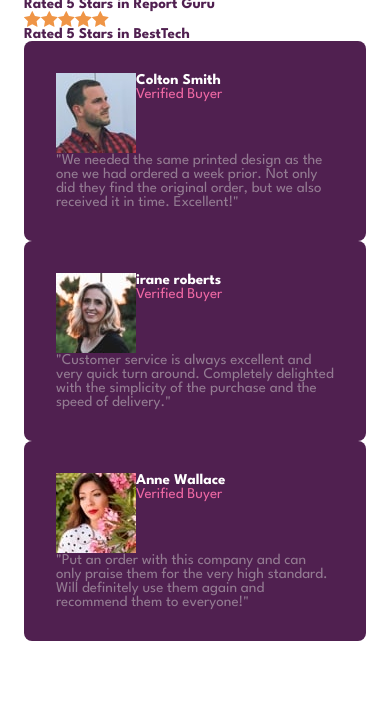
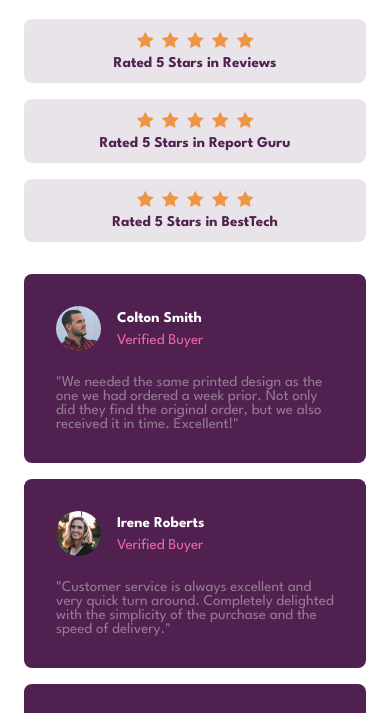
Before and after one commit to aliakhizer/Social-proof-section, a plain HTML site: page index.html in a window 390 px wide. Shown: the part 278-991 px from the top of the page. Drawn offline with Linux system fonts and the light colour scheme.

Commit message:
adding styles mobile screen

```diff
--- a/css/style.css
+++ b/css/style.css
@@ -1,6 +1,7 @@
 :root {
-  --DarkGrayishMagenta: hsl(303, 10%, 53%);
-  --LightGrayishMagenta: hsl(300, 24%, 96%);
+  --DarkGrayishMagenta: hsla(303, 10%, 53%);
+  --DarkGrayishMagentaOpacity: hsla(303, 10%, 53%, 0.2);
+  --LightGrayishMagenta: hsl(300, 2%, 53%);
   --White: hsl(0, 0%, 100%);
   --VeryDarkMagenta: hsl(300, 43%, 22%);
   --SoftPink: hsl(333, 80%, 67%);
@@ -17,6 +18,7 @@ img {
 body {
   font-size: 15px;
   font-family: "League Spartan", sans-serif;
+  color: var(--LightGrayishMagenta);
 }
 .flex {
   display: flex;
@@ -27,11 +29,15 @@ body {
 /* typography */
 .title {
   font-size: 2.75rem;
+  margin-bottom: 1rem;
 }
 .title,
 .rating-item--text {
   color: var(--VeryDarkMagenta);
   font-weight: 700;
+}
+.desc {
+  line-height: 1.3rem;
 }
 .user-name {
   font-weight: 700;
@@ -47,6 +53,43 @@ body {
 .social-row--desc {
   text-align: center;
 }
+.rating {
+  text-align: center;
+  margin: 2rem 0;
+}
+.rating > * + * {
+  margin-top: 1rem;
+}
+.rating-item {
+  flex-direction: column;
+  gap: 0.5rem;
+  background-color: var(--DarkGrayishMagentaOpacity);
+
+  padding: 0.8rem;
+  border-radius: 0.5rem;
+}
+.card-container {
+  gap: 1rem;
+}
+.profile-card--info {
+  gap: 1rem;
+  margin-bottom: 1.5rem;
+}
+.profile-card--info img {
+  border-radius: 50%;
+  max-width: 3em;
+}
+.user-data {
+  display: flex;
+  flex-direction: column;
+  justify-content: center;
+  gap: 0.5rem;
+}
+.starts {
+  gap: 0.5rem;
+  justify-content: center;
+}
+
 /* gernal card */
 .profile-card {
   background-color: var(--VeryDarkMagenta);
--- a/index.html
+++ b/index.html
@@ -12,9 +12,12 @@
       href="./images/favicon-32x32.png"
     />
 
-    <link rel="preconnect" href="https://fonts.googleapis.com">
-<link rel="preconnect" href="https://fonts.gstatic.com" crossorigin>
-<link href="https://fonts.googleapis.com/css2?family=League+Spartan:wght@100..900&display=swap" rel="stylesheet">
+    <link rel="preconnect" href="https://fonts.googleapis.com" />
+    <link rel="preconnect" href="https://fonts.gstatic.com" crossorigin />
+    <link
+      href="https://fonts.googleapis.com/css2?family=League+Spartan:wght@100..900&display=swap"
+      rel="stylesheet"
+    />
 
     <link rel="stylesheet" href="css/style.css" />
     <title>Frontend Mentor | Social proof section</title>
@@ -43,39 +46,39 @@
             </div>
           </div>
           <div class="rating">
-            <div class="rating-item">
+            <div class="rating-item flex">
               <div class="starts flex">
-                <img src="/images/icon-star.svg" alt="start icon" srcset="" />
-                <img src="/images/icon-star.svg" alt="start icon" srcset="" />
-                <img src="/images/icon-star.svg" alt="start icon" srcset="" />
-                <img src="/images/icon-star.svg" alt="start icon" srcset="" />
-                <img src="/images/icon-star.svg" alt="start icon" srcset="" />
+                <img src="/images/icon-star.svg" alt="star icon" srcset="" />
+                <img src="/images/icon-star.svg" alt="star icon" srcset="" />
+                <img src="/images/icon-star.svg" alt="star icon" srcset="" />
+                <img src="/images/icon-star.svg" alt="star icon" srcset="" />
+                <img src="/images/icon-star.svg" alt="star icon" srcset="" />
               </div>
               <div class="rating-item--text">
                 <p class="starts-text">Rated 5 Stars in Reviews</p>
               </div>
             </div>
 
-            <div class="rating-item">
+            <div class="rating-item flex">
               <div class="starts flex">
-                <img src="/images/icon-star.svg" alt="start icon" srcset="" />
-                <img src="/images/icon-star.svg" alt="start icon" srcset="" />
-                <img src="/images/icon-star.svg" alt="start icon" srcset="" />
-                <img src="/images/icon-star.svg" alt="start icon" srcset="" />
-                <img src="/images/icon-star.svg" alt="start icon" srcset="" />
+                <img src="/images/icon-star.svg" alt="star icon" srcset="" />
+                <img src="/images/icon-star.svg" alt="star icon" srcset="" />
+                <img src="/images/icon-star.svg" alt="star icon" srcset="" />
+                <img src="/images/icon-star.svg" alt="star icon" srcset="" />
+                <img src="/images/icon-star.svg" alt="star icon" srcset="" />
               </div>
               <div class="rating-item--text">
                 <p class="starts-text">Rated 5 Stars in Report Guru</p>
               </div>
             </div>
 
-            <div class="rating-item">
+            <div class="rating-item flex">
               <div class="starts flex">
-                <img src="/images/icon-star.svg" alt="start icon" srcset="" />
-                <img src="/images/icon-star.svg" alt="start icon" srcset="" />
-                <img src="/images/icon-star.svg" alt="start icon" srcset="" />
-                <img src="/images/icon-star.svg" alt="start icon" srcset="" />
-                <img src="/images/icon-star.svg" alt="start icon" srcset="" />
+                <img src="/images/icon-star.svg" alt="star icon" srcset="" />
+                <img src="/images/icon-star.svg" alt="star icon" srcset="" />
+                <img src="/images/icon-star.svg" alt="star icon" srcset="" />
+                <img src="/images/icon-star.svg" alt="star icon" srcset="" />
+                <img src="/images/icon-star.svg" alt="star icon" srcset="" />
               </div>
               <div class="rating-item--text">
                 <p class="starts-text">Rated 5 Stars in BestTech</p>
@@ -84,10 +87,10 @@
           </div>
         </div>
 
-        <div class="social-row flex">
+        <div class="social-row flex card-container">
           <div class="profile-card">
             <div class="profile-card--info flex">
-              <img src="/images/image-colton.jpg" alt="collton image" />
+              <img src="/images/image-colton.jpg" alt="Colton Smith image" />
               <div class="user-data">
                 <p class="user-name">Colton Smith</p>
                 <div class="user-status">Verified Buyer</div>
@@ -100,48 +103,40 @@
             </div>
           </div>
 
-
-
-
-        <div class="profile-card">
+          <div class="profile-card">
             <div class="profile-card--info flex">
-              <img src="/images/image-irene.jpg" alt="irane image" />
+              <img src="/images/image-irene.jpg" alt="Irene Roberts image" />
               <div class="user-data">
-                <p class="user-name">irane roberts</p>
+                <p class="user-name">Irene Roberts</p>
                 <div class="user-status">Verified Buyer</div>
               </div>
             </div>
             <div class="user-profile-desc">
-                "Customer service is always excellent and very
-                quick turn around. Completely delighted with the simplicity of the purchase
-                and the speed of delivery."
+              "Customer service is always excellent and very quick turn around.
+              Completely delighted with the simplicity of the purchase and the
+              speed of delivery."
             </div>
           </div>
-        </div>
 
-
-
-
-        <div class="profile-card">
+          <div class="profile-card">
             <div class="profile-card--info flex">
-              <img src="/images/image-anne.jpg" alt="Anne image" />
+              <img src="/images/image-anne.jpg" alt="Anne Wallace image" />
               <div class="user-data">
-                <p class="user-name">  Anne Wallace </p>
+                <p class="user-name">Anne Wallace</p>
                 <div class="user-status">Verified Buyer</div>
               </div>
             </div>
             <div class="user-profile-desc">
-              "Put an order with
-             this company and can only praise them for the very high standard. Will
-              definitely use them again and recommend them to everyone!"
+              "Put an order with this company and can only praise them for the
+              very high standard. Will definitely use them again and recommend
+              them to everyone!"
             </div>
           </div>
         </div>
       </div>
-
     </main>
 
-<!--
+    <!--
     <div class="attribution">
       Challenge by
       <a href="https://www.frontendmentor.io?ref=challenge" target="_blank"
```
